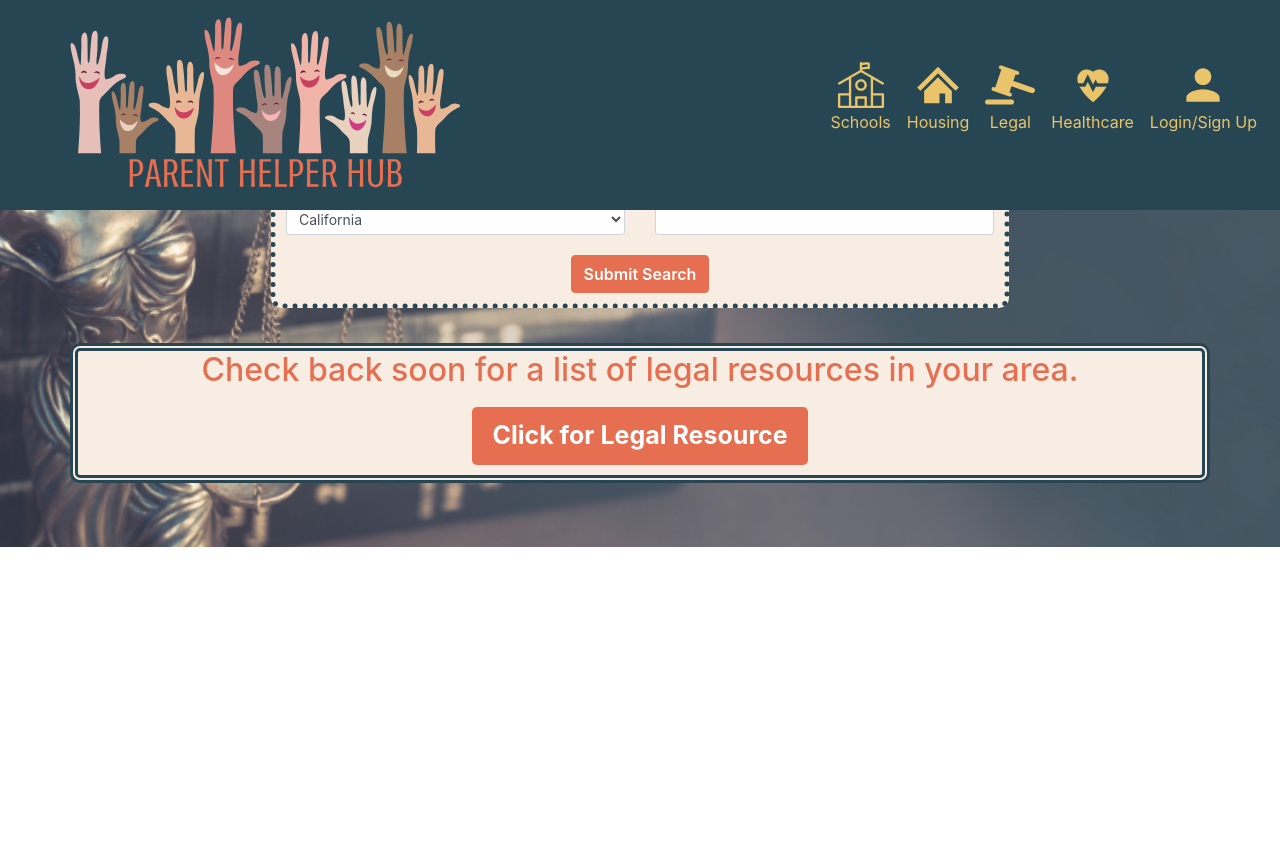
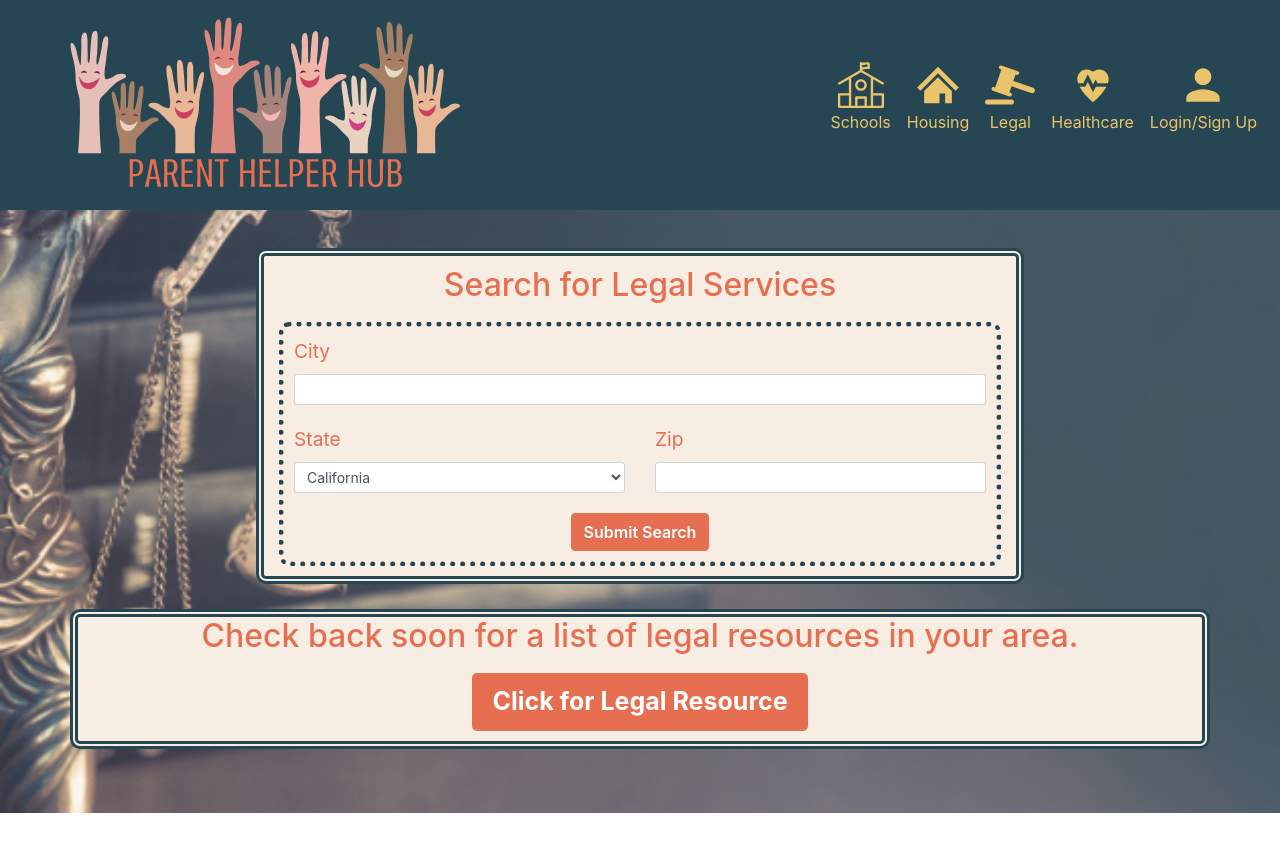
Before and after one commit to cmarielorber/parent-helper-hub, a React (Create React App) app in the folder client/: page /legal in a window 1280 px wide. Before the commit the page ends 800 px from the top, so only its background shows below. Built offline with nearby package versions, Linux system fonts and the light colour scheme.

Commit message:
debugged legal page with misspell (#49)

```diff
--- a/client/src/pages/Legal.js
+++ b/client/src/pages/Legal.js
@@ -70,7 +70,7 @@
   return (
     <Jumbotron fluid className="jumbo pt-2" style={styles.jumbotron}>
       <Container
-        className="searchreource d-flex flex-column justify-content-center align-items-center"
+        className="searchresource d-flex flex-column justify-content-center align-items-center"
         style={{ width: "60%" }}
       >
         <LegalType text={text} />
```
